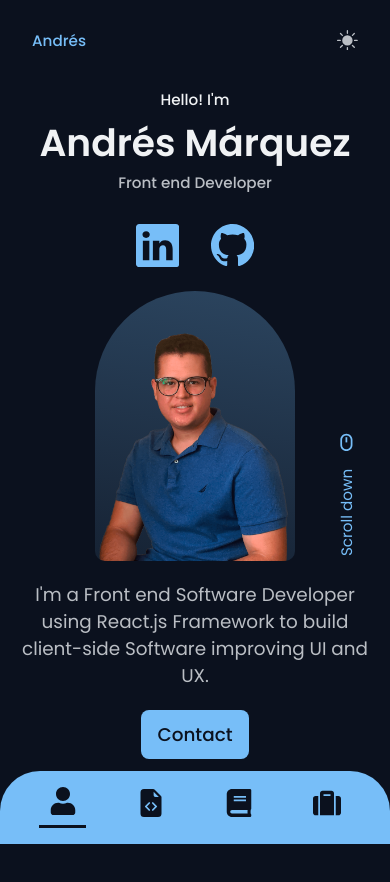
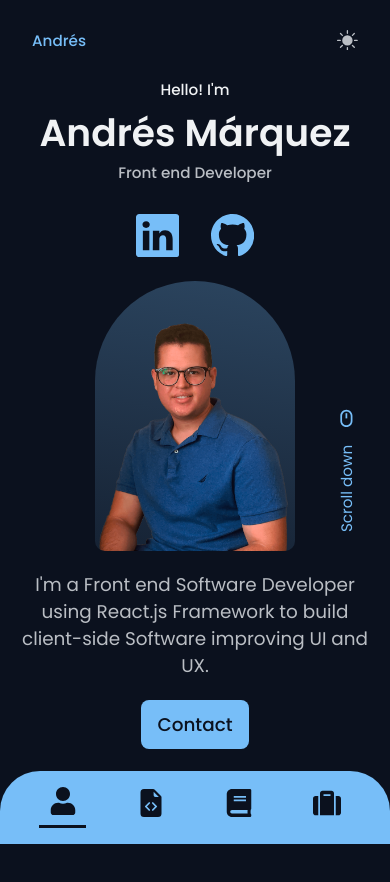
Before and after one commit to andres-webdev/personal-portfolio, a React (Create React App) app: page / in a window 390 px wide. Shown: the top 882 px of the page. Built offline with nearby package versions, Linux system fonts and the light colour scheme; the HTML template or start-up script is replaced by a standard one.

Commit message:
Fixed errors and style

```diff
--- a/src/components/Header.js
+++ b/src/components/Header.js
@@ -44,7 +44,7 @@ class Header extends React.Component{
     return (
       <header className='header' id='header'>
         <nav className='nav'>
-          <a href='#' className='nav-logo'>Andrés</a>
+          <a href='#top' className='nav-logo'>Andrés</a>
 
           <div className='nav-menu'>
             <ul className='nav-list'>
--- a/src/components/SectionWorks.js
+++ b/src/components/SectionWorks.js
@@ -48,7 +48,7 @@ function SectionWork(){
                     {
                         items.map((elem) => {
 
-                            const { id, title, img, alt, link, category } = elem;
+                            const { id, title, img, alt, link } = elem;
 
                             return(
 
--- a/src/index.css
+++ b/src/index.css
@@ -83,7 +83,7 @@ code {
   --normal-font-size: 1.15rem;
   --small-font-size: 1rem;
   --smaller-font-size: .95rem;
-  --tiny-font-size: .6rem;
+  --tiny-font-size: .72rem;
 
   /*------------ Font Weight ---------------*/
 
@@ -103,7 +103,7 @@ code {
     --h2-font-size: 2.2rem;
     --small-font-size: 1.5rem;
     --smaller-font-size: 1rem;
-    --tiny-font-size: .8rem;
+    --tiny-font-size: .82rem;
     --normal-font-size: 1.2rem;
   }
 }
--- a/src/stylesheets/sectionHome.css
+++ b/src/stylesheets/sectionHome.css
@@ -74,7 +74,7 @@
 .home-scroll{
     color: var(--first-color);
     right: 0;
-    top: 27rem;
+    top: 25.5rem;
     display: grid;
     row-gap: 2.25rem;
     justify-items: center;
@@ -101,6 +101,7 @@
 
 @media screen and (max-width: 500px){
     .home-container{
-        padding-top: 1rem;
+        padding-top: .4rem;
+        row-gap: 1.8rem;
     }
 }
```
